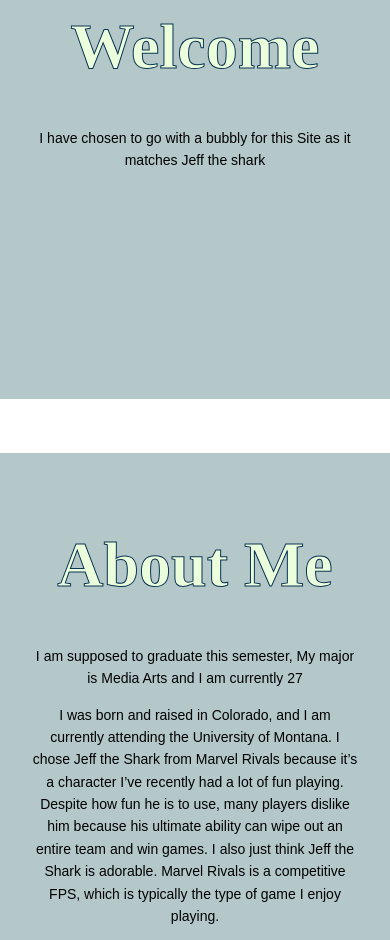
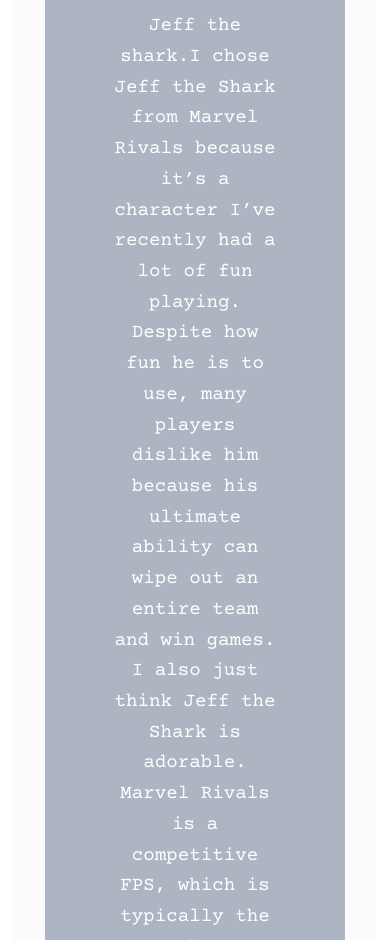
Before and after one commit to NikScherm/441, a plain HTML site: page index.html in a window 390 px wide. Shown: the part 1060-2000 px from the top of the page. Drawn offline with nearby package versions, Linux system fonts and the light colour scheme; a web font is replaced by a local one.

Commit message:
updated images

```diff
--- a/HW1/style.css
+++ b/HW1/style.css
@@ -10,16 +10,20 @@
     }
 @media (max-width: 480px) {
     .container {
-        font-size: 1.5em;
+
     }
     /*controls paragraph cutoff in mobile*/
     p {
-        font-size: 14px;
+        font-size: 0.6em;
         line-height: 1.6;
         word-wrap: break-word;
     }
+    h1 {
+        font-size: 0.6em;
+        word-wrap: break-word;
+    }
     .main-content {
-        padding: 10px;
+        padding: 6px;
         justify-content: center;
         margin: 1px auto;
         border: white;
@@ -65,31 +69,18 @@
 
 }
 html{
-    font-family:Arial, Helvetica, sans-serif;
-    color: rgb(0, 0, 0);
+    color: rgb(255, 255, 255);
     text-align: center;
 }
 
-h1 {
 
-    font-size: 4rem;
-    font-family: "Rubik Bubbles", serif;
-    text-align: center;
-    color: #ECFFDC;
-
-    /* Text Shadow Property */
-    -webkit-text-stroke-width: 1px;
-    -webkit-text-stroke-color: rgb(9, 52, 82);
-
-}
 
 .card{
     padding:2em;
     min-height: 400px;
-    background-color: rgba(106, 145, 150, 0.5);
+    background-color: rgba(25, 51, 85, 0.35);
     text-align: center;
 }
-/* The hero image */
 
 
 body {
@@ -108,12 +99,16 @@ body {
 
 
 .container{
+    img {
+        width: 95%;
+
+    }
     p {
         font-family: "Courier Prime", serif;
         }
     .nav{
     .button {
-        background-color: #1b917d; /* Green */
+        background-color: #1b7691; /* Green */
         border: none;
         color: white;
         padding: 10px 20px;
@@ -126,7 +121,18 @@ body {
         height: 45px;
       }
     }
+    h1 {
 
+        font-size: 2.5rem;
+        font-family: "Rubik Bubbles", serif;
+        text-align: center;
+        color: #ECFFDC;
+
+    /* Text Shadow Property */
+    -webkit-text-stroke-width: 1px;
+    -webkit-text-stroke-color: rgb(6, 40, 65,0.75);
+
+    }
 
     .hero-image {
 
--- a/index.html
+++ b/index.html
@@ -13,6 +13,9 @@
         <link rel="preconnect" href="https://fonts.googleapis.com">
         <link rel="preconnect" href="https://fonts.gstatic.com/" crossorigin>
         <link href="https://fonts.googleapis.com/css2?family=Rubik+Bubbles&display=swap" rel="stylesheet">
+        <link rel="preconnect" href="https://fonts.googleapis.com">
+        <link rel="preconnect" href="https://fonts.gstatic.com/" crossorigin>
+        <link href="https://fonts.googleapis.com/css2?family=Courier+Prime:ital,wght@0,400;0,700;1,400;1,700&display=swap" rel="stylesheet">
         </head>
 
 
@@ -36,13 +39,17 @@
                 </a>
             </div>
             <img class="hero-image" src="./HW1/imgs/Jeff.png" >
-        </div>
-<br>
-<br>
+
+            <br>
+            <br>
         <div id="welcome">
             <div class="card">
                 <h1>Welcome</h1>
-                <p>I have chosen to go with a bubbly for this Site as it matches Jeff the shark</p>
+                <p>I have chosen to go with a bubbly theme for this Site as it matches Jeff the shark.I chose Jeff the Shark from Marvel Rivals because it’s a character I’ve recently
+                had a lot of fun playing. Despite how fun he is to use, many players dislike him because his ultimate
+                ability can wipe out an entire team and win games. I also just think Jeff the Shark is
+                adorable. Marvel Rivals is a competitive FPS, which is typically the type of game I enjoy playing.</p>
+                <img src="./HW1/imgs/float.png">
         </div>
     </div>
 <br>
@@ -53,8 +60,9 @@
                     <h1>About Me</h1>
                     <p>I am supposed to graduate this semester, My major is Media Arts and I am currently 27</p>
                     <p>
-                        I was born and raised in Colorado, and I am currently attending the University of Montana. I chose Jeff the Shark from Marvel Rivals because it’s a character I’ve recently had a lot of fun playing. Despite how fun he is to use, many players dislike him because his ultimate ability can wipe out an entire team and win games. I also just think Jeff the Shark is adorable. Marvel Rivals is a competitive FPS, which is typically the type of game I enjoy playing.
+                        I was born and raised in Colorado, and I am currently attending the University of Montana.
                     </p>
+                    <img src="./HW1/imgs/jeff.gif">
         </div>
 <br></div>
 <br>
@@ -68,5 +76,13 @@
             </div>
         </div>
     </div>
+
+
+
+
+
+
+        </div>
+
 </body>
 </html>
```
Also changed, not shown: HW1/imgs/float.png (added), HW1/imgs/jeff.gif (added).
